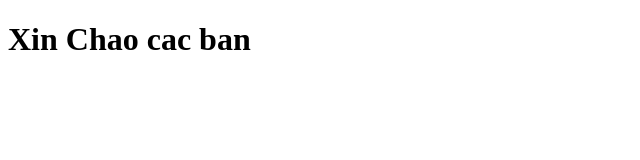
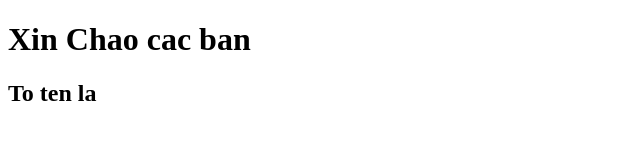
Before and after one commit to ledinhtran40/project3, a plain HTML site: page index.html in a window 1280 px wide. Shown: the whole page, without its empty margins (0-640 px from the left). Drawn offline with Linux system fonts and the light colour scheme.

Commit message:
sua lan 3

```diff
--- a/index.html
+++ b/index.html
@@ -7,5 +7,6 @@
 </head>
 <body>
     <h1>Xin Chao cac ban</h1>
+    <h2>To ten la</h2>
 </body>
 </html>
```
